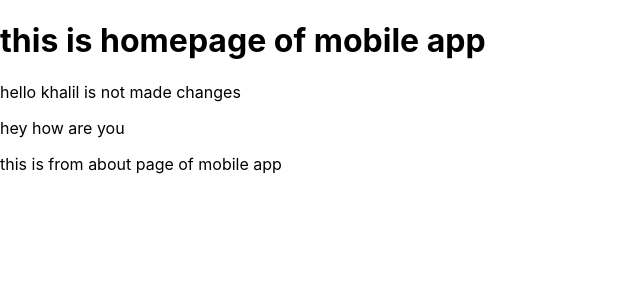
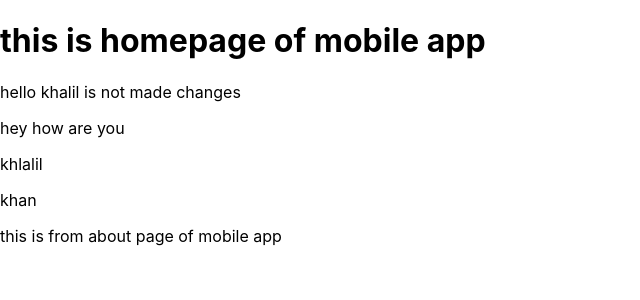
Before and after one commit to khalilkhan-Dev/mobile, a React (Create React App) app: page / in a window 1280 px wide. Shown: the top 300 px of the page, without its empty margins (0-640 px from the left). Built offline with nearby package versions, Linux system fonts and the light colour scheme.

Commit message:
i change something

```diff
--- a/src/components/Home.jsx
+++ b/src/components/Home.jsx
@@ -8,6 +8,8 @@ const Home = () => {
 
     <p>hello khalil is not made changes </p>
     <p>hey how are you</p>
+    <p>khlalil</p>
+    <p>khan</p>
     <About/>
 
     </>
```
